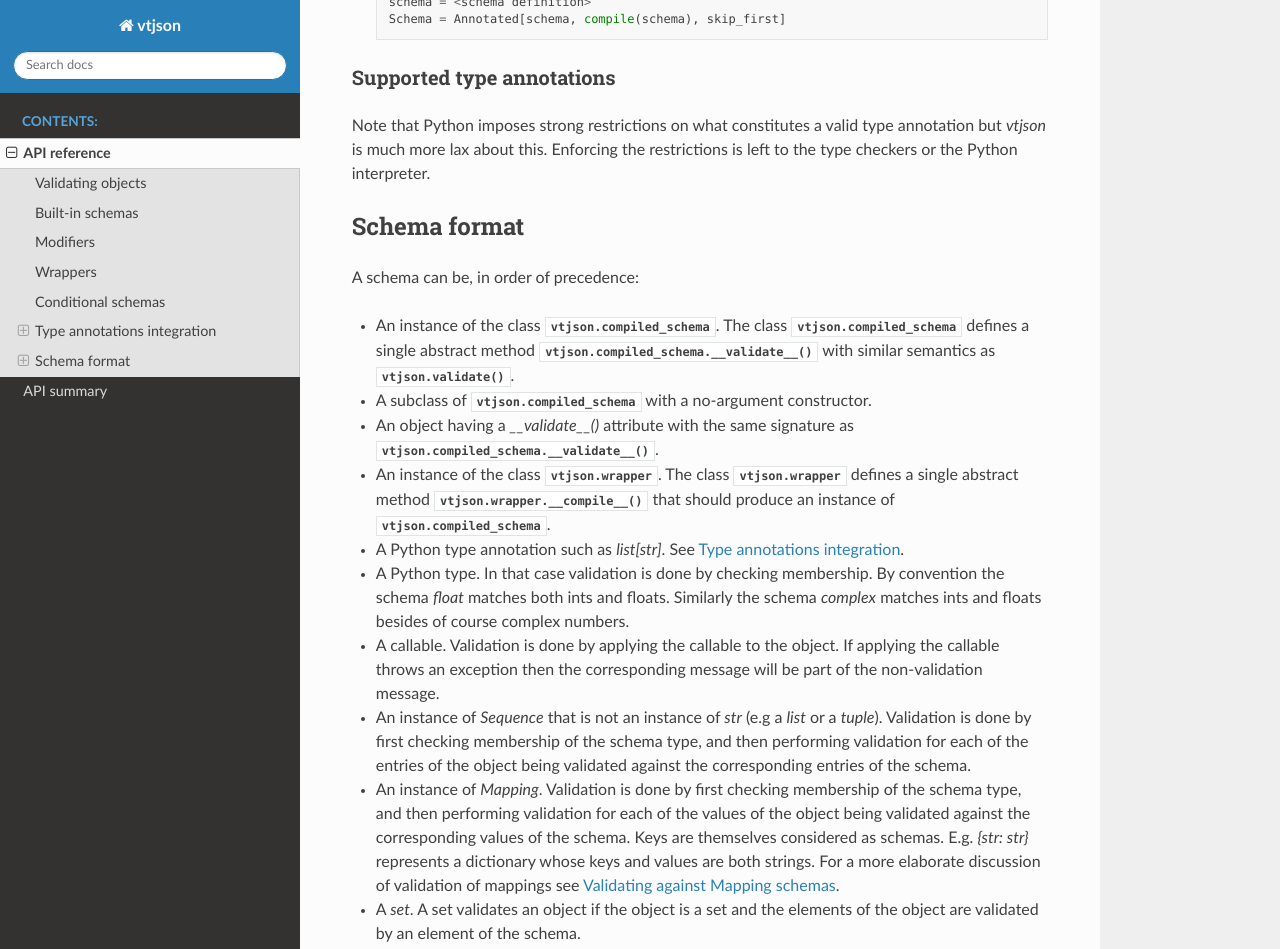
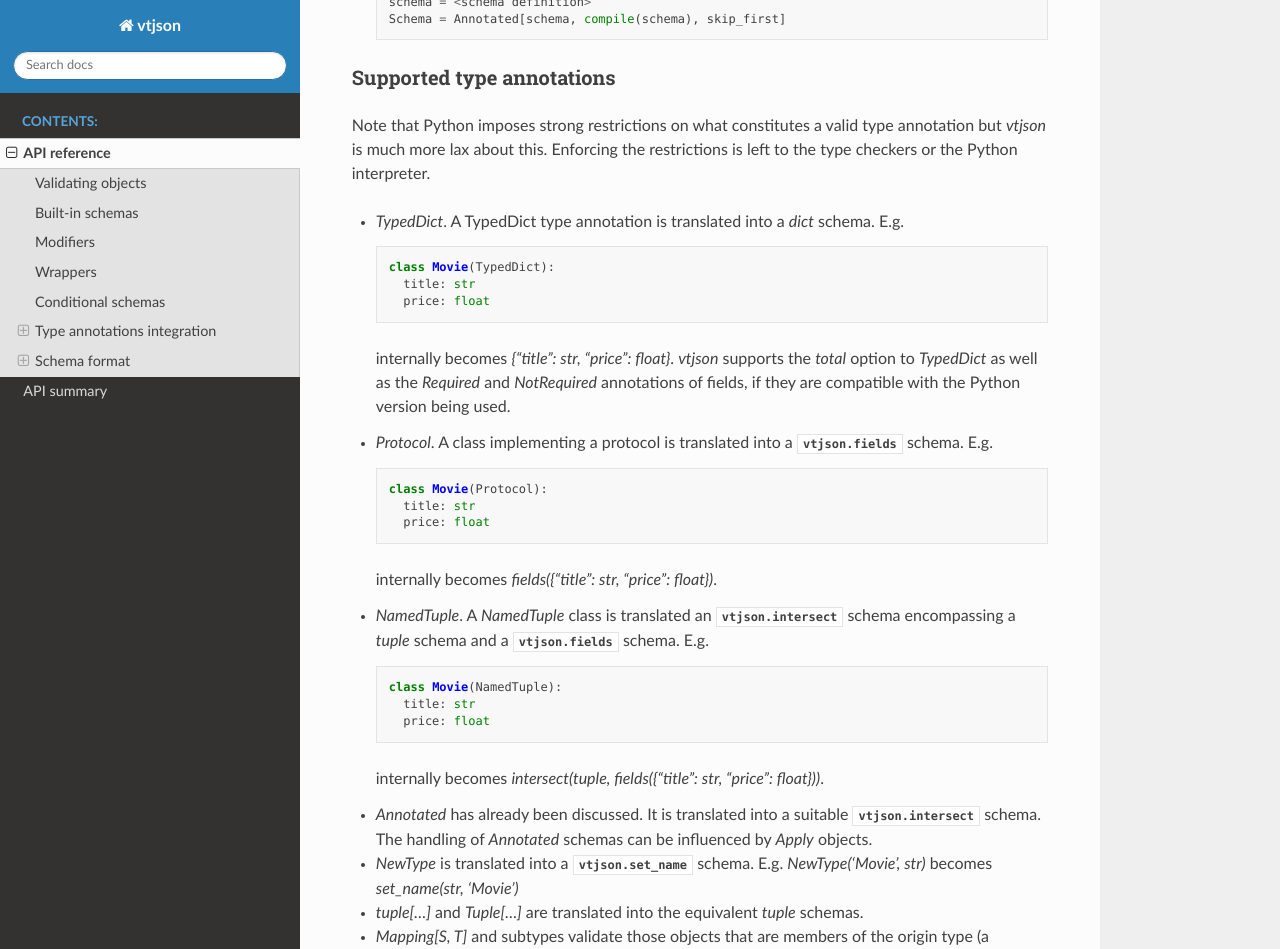
Before and after one commit to vdbergh/vtjson, a Sphinx documentation site: the page built from docs/source/usage.rst, in a window 1280 px wide and 1400 px high, scrolled down 6644 px. Shown: the top 949 px of the window. Built offline with Sphinx 7.4.7 and the Read the Docs theme 3.1.0, drawn with Linux system fonts in a browser that asks for light colours; pages that are not in the unit, such as notebooks, are missing from menus; some of the changed text lies outside the part shown.

Commit message:
Section on Apply objects.

```diff
--- a/docs/source/usage.rst
+++ b/docs/source/usage.rst
@@ -198,6 +198,75 @@
 
 Note that Python imposes strong restrictions on what constitutes a valid type annotation but `vtjson` is much more lax about this. Enforcing the restrictions is left to the type checkers or the Python interpreter.
 
+* `TypedDict`. A TypedDict type annotation is translated into a `dict` schema. E.g.
+
+  .. code-block:: python
+
+    class Movie(TypedDict):
+      title: str
+      price: float
+
+  internally becomes `{"title": str, "price": float}`. `vtjson` supports the `total` option to `TypedDict` as well as the `Required` and `NotRequired` annotations of fields, if they are compatible with the Python version being used.
+
+* `Protocol`. A class implementing a protocol is translated into a :py:class:`vtjson.fields` schema. E.g.
+
+  .. code-block:: python
+
+    class Movie(Protocol):
+      title: str
+      price: float
+
+  internally becomes `fields({"title": str, "price": float})`.
+
+* `NamedTuple`. A `NamedTuple` class is translated an :py:class:`vtjson.intersect` schema encompassing a `tuple` schema and a :py:class:`vtjson.fields` schema. E.g.
+
+  .. code-block:: python
+
+    class Movie(NamedTuple):
+      title: str
+      price: float
+
+  internally becomes `intersect(tuple, fields({"title": str, "price": float}))`.
+
+* `Annotated` has already been discussed. It is translated into a suitable :py:class:`vtjson.intersect` schema. The handling of `Annotated` schemas can be influenced by `Apply` objects.
+
+* `NewType` is translated into a :py:class:`vtjson.set_name` schema. E.g. `NewType('Movie', str)` becomes `set_name(str, 'Movie')`
+
+* `tuple[...]` and `Tuple[...]` are translated into the equivalent `tuple` schemas.
+
+* `Mapping[S, T]` and subtypes validate those objects that are members of the origin type (a subclass of `Mapping`) and whose (key, value) pairs match `(S, T)`.
+
+* `Container[T]` and subtypes validate those objects that are members of the origin type (a subclass of `Container`) and whose elements match `T`.
+
+* `Union` and the `|` operator are translated into :py:class:`vtjson.union`.
+
+* `Literal` is also translated into :py:class:`vtjson.union`.
+
+* `Any` is translated into :py:class:`vtjson.anything`.
+
+Apply objects
+^^^^^^^^^^^^^
+
+* If the list of arguments of an Annotated schema includes :py:class:`vtjson.Apply` objects then those modify the treatement of the arguments that come before them. We already encountered :py:data:`vtjson.skip_first` which is a built-in alias for `Apply(skip_first=True)`.
+
+* Multiple :py:class:`vtjson.Apply` objects are allowed. E.g. the following contrived schema
+
+  .. code-block:: python
+
+    Annotated[int, str, skip_first, float, skip_first]
+
+  is equivalent to `float`.
+
+.. autoclass:: vtjson.Apply
+   :class-doc-from: both
+
+.. py:data:: vtjson.skip_first
+  :type: vtjson.Apply
+  :value: vtjson.Apply(skip_first=True)
+
+   Do not use the first argument (the Python type annotation) in an `Annotated` construct for validation (likely because it is already covered by the other arguments).
+
+
 Schema format
 -------------
 
```
Also changed, not shown: vtjson.py (+7 -0 lines).
